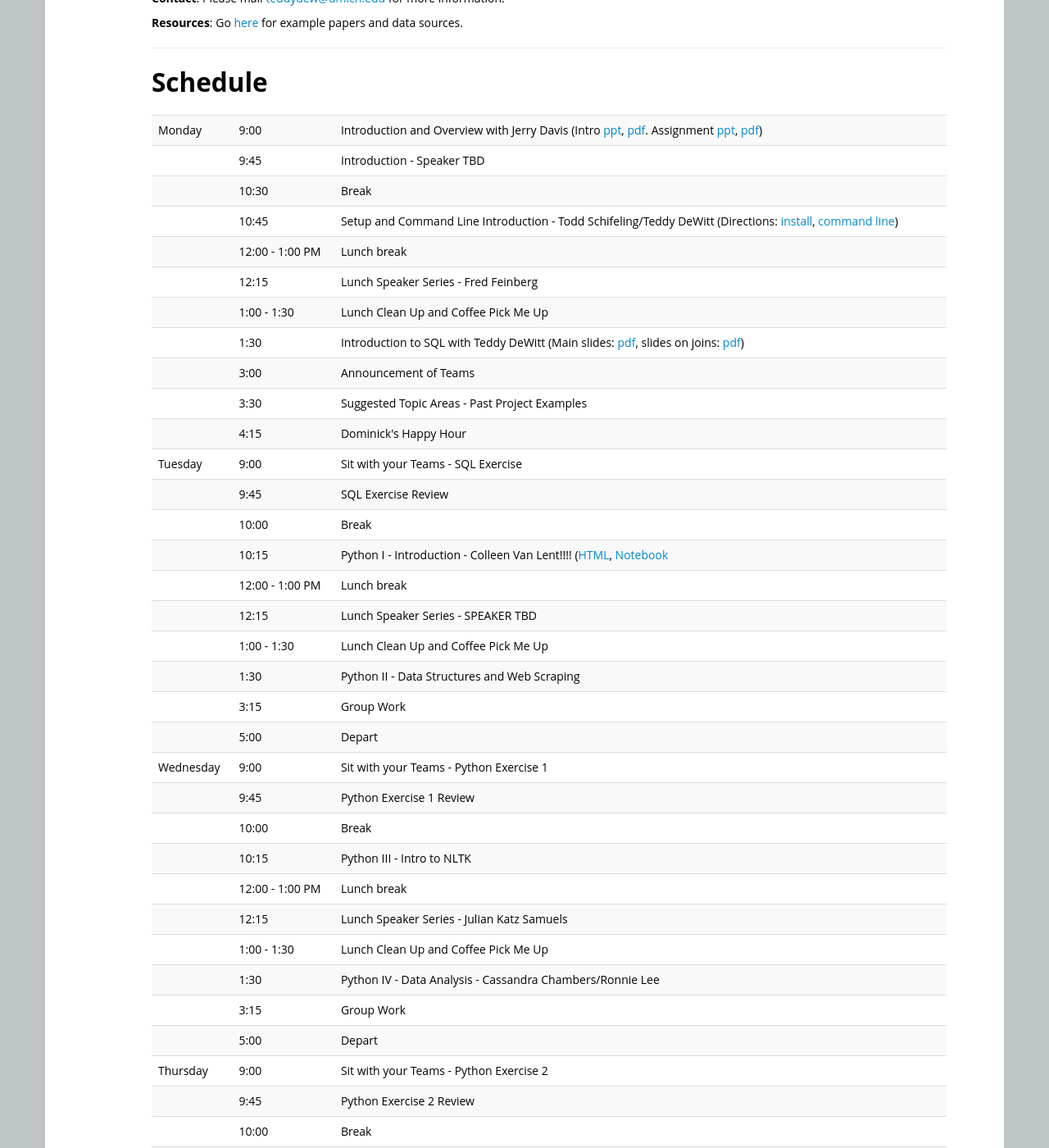
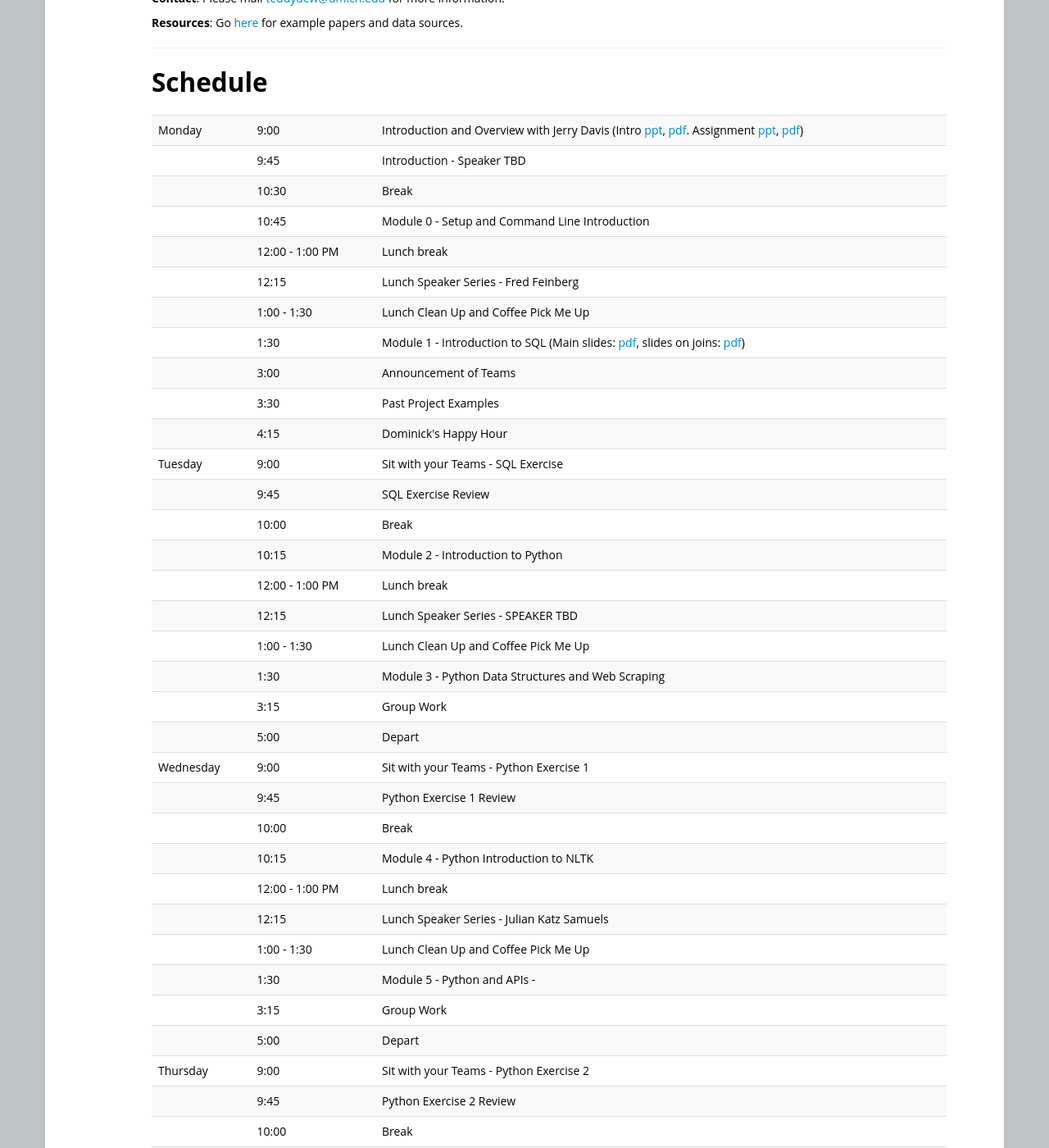
Before and after one commit to ICOSBigDataCamp/2018-summer-camp, a Jekyll site: the page built from index.html, in a window 1280 px wide and 1400 px high, scrolled down 752 px. Shown: the whole window at 82% size. Built offline with Jekyll 4.4.1, drawn with Linux system fonts in a browser that asks for light colours; some of the changed text lies outside the part shown.

Commit message:
Update index.html
Updating the schedule to send to the TAs and the Teachers

```diff
--- a/index.html
+++ b/index.html
@@ -123,50 +123,50 @@ Organizing committee: Jerry Davis, H. V. Jagadish, Cliff Lampe, and Brian Noble
   <a href="slides/icos_bigdata_assignment.pdf">pdf</a>)</td> </tr>
   <tr> <td></td>        <td>9:45</td>   <td>Introduction -  Speaker TBD</td> </tr>
   <tr> <td></td>        <td>10:30</td>   <td>Break</td> </tr>
-  <tr> <td></td>        <td>10:45</td>   <td>Setup and Command Line Introduction -  Todd Schifeling/Teddy DeWitt
-         (Directions: <a href='install/'>install</a>,
-            <a href='commandline/'>command line</a>)</td> </tr>
+  <tr> <td></td>        <td>10:45</td>   <td> Module 0 - Setup and Command Line Introduction
+         <!--(Directions: <a href='install/'>install</a>,
+            <a href='commandline/'>command line</a>)--></td> </tr>
   <tr> <td></td>        <td>12:00 - 1:00 PM </td>   <td>Lunch break</td> </tr>
   <tr> <td></td>        <td>12:15</td>   <td>Lunch Speaker Series - Fred Feinberg</td> </tr>
   <tr> <td></td>        <td>1:00 - 1:30</td>    <td>Lunch Clean Up and Coffee Pick Me Up</td> </tr>
 
   <!--<tr> <td></td>        <td>1:30</td>    <td>Group formation & How to learn in groups: lessons from design teams, Brian Noble (<a href="slides/Monday-Noble.pptx">ppt</a>)</td> </tr> -->
-  <tr> <td></td>        <td>1:30</td>   <td>Introduction to SQL with Teddy DeWitt
+  <tr> <td></td>        <td>1:30</td>   <td>Module 1 - Introduction to SQL
       (Main slides: <a href="slides/SQL Final 2016-05-10.pdf">pdf</a>, slides on joins: <a href="slides/JOINS -  An Overview.pdf">pdf</a>)</td> </tr>
   <tr> <td></td>       <td>3:00</td>    <td>Announcement of Teams</td> </tr>
-  <tr> <td></td>       <td>3:30</td>    <td>Suggested Topic Areas -  Past Project Examples</td> </tr>
+  <tr> <td></td>       <td>3:30</td>    <td>Past Project Examples</td> </tr>
   <tr> <td></td>       <td>4:15</td>    <td>Dominick's Happy Hour</td> </tr>
   <tr> <td>Tuesday</td><td>9:00</td>    <td>Sit with your Teams - SQL Exercise </td> </tr>
   <tr> <td></td>       <td>9:45</td>    <td>SQL Exercise Review</td> </tr>
   <tr> <td></td>       <td>10:00</td>   <td>Break</td> </tr>
-  <tr> <td></td>       <td>10:15</td>   <td>Python I - Introduction - Colleen Van Lent!!!!
-      (<a href="slides/ICOS Big Data Camp-2016.html">HTML</a>,
-    <a href="slides/ICOS Big Data Camp-2016.ipynb">Notebook</a> </td> </tr>
+  <tr> <td></td>       <td>10:15</td>   <td>Module 2 - Introduction to Python
+     <!-- (<a href="slides/ICOS Big Data Camp-2016.html">HTML</a>,
+    <a href="slides/ICOS Big Data Camp-2016.ipynb">Notebook</a> --> </td> </tr>
   <tr> <td></td>       <td>12:00 - 1:00 PM </td>   <td>Lunch break</td> </tr>
   <tr> <td></td>       <td>12:15</td>   <td>Lunch Speaker Series - SPEAKER TBD</td> </tr>
   <tr> <td></td>       <td>1:00 - 1:30</td>    <td>Lunch Clean Up and Coffee Pick Me Up</td> </tr>
-  <tr> <td></td>       <td>1:30</td>   <td>Python II -  Data Structures and Web Scraping</td> </tr>
+  <tr> <td></td>       <td>1:30</td>   <td>Module 3 - Python Data Structures and Web Scraping</td> </tr>
   <tr> <td></td>       <td>3:15</td>   <td>Group Work</td> </tr>
   <tr> <td></td>       <td>5:00</td>   <td>Depart</td> </tr>
 
   <tr> <td>Wednesday</td><td>9:00</td>    <td>Sit with your Teams - Python Exercise 1 </td> </tr>
   <tr> <td></td>       <td>9:45</td>    <td>Python Exercise 1 Review</td> </tr>
   <tr> <td></td>       <td>10:00</td>   <td>Break</td> </tr>
-  <tr> <td></td>       <td>10:15</td>   <td>Python III - Intro to NLTK
+  <tr> <td></td>       <td>10:15</td>   <td>Module 4 - Python Introduction to NLTK
       <!-- (<a href="slides/twitter-lib-install.html">Install</a>,
     <a href="apis/examples.zip">Code</a>,
     <a href="apis/api-lecture.txt">Lecture</a>)</td> </tr> -->
   <tr> <td></td>       <td>12:00 - 1:00 PM </td>   <td>Lunch break</td> </tr>
   <tr> <td></td>       <td>12:15</td>   <td>Lunch Speaker Series - Julian Katz Samuels</td> </tr>
   <tr> <td></td>       <td>1:00 - 1:30</td>    <td>Lunch Clean Up and Coffee Pick Me Up</td> </tr>
-  <tr> <td></td>       <td>1:30</td>   <td>Python IV -  Data Analysis - Cassandra Chambers/Ronnie Lee </td> </tr>
+  <tr> <td></td>       <td>1:30</td>   <td>Module 5 - Python and APIs -  </td> </tr>
   <tr> <td></td>       <td>3:15</td>   <td>Group Work</td> </tr>
   <tr> <td></td>       <td>5:00</td>   <td>Depart</td> </tr>
 
   <tr> <td>Thursday</td><td>9:00</td>    <td>Sit with your Teams - Python Exercise 2 </td> </tr>
   <tr> <td></td>       <td>9:45</td>    <td>Python Exercise 2 Review</td> </tr>
   <tr> <td></td>       <td>10:00</td>   <td>Break</td> </tr>
-  <tr> <td></td>       <td>10:15</td>   <td>Python V - APIs</td> </tr>
+  <tr> <td></td>       <td>10:15</td>   <td>Module 6 - Python for Data Analysis </td> </tr>
   <tr> <td></td>       <td>12:00 - 1:00 PM </td>   <td>Lunch break</td> </tr>
   <tr> <td></td>       <td>12:15</td>   <td>Lunch Speaker Series - Felix Kabo</td> </tr>
   <tr> <td></td>       <td>1:00 - 1:30</td>    <td>Lunch Clean Up and Coffee Pick Me Up</td> </tr>
@@ -175,14 +175,15 @@ Organizing committee: Jerry Davis, H. V. Jagadish, Cliff Lampe, and Brian Noble
   <tr> <td></td>       <td>2:15</td>   <td>Speaker TBD</td> </tr>
   <tr> <td></td>       <td>3:00</td>   <td>HACKATHON BEGINS</td> </tr>
   <tr> <td></td>       <td>5:00</td>   <td>PIZZA ARRIVES</td> </tr>
+  <tr> <td></td>       <td>5:00 - 10:00</td>   <td>Rooms at Ross will be available until building closes at 10</td> </tr>
 
-  <tr> <td>FRIDAY </td><td>9:00</td>    <td>HACKATHON! -  Coffee Available in Room TBD </td> </tr>
+  <tr> <td>FRIDAY </td><td>9:00</td>    <td>HACKATHON! -  Coffee Available in R0210 </td> </tr>
   <tr> <td></td>       <td>10:00</td>   <td>HACKATHON!</td> </tr>
   <tr> <td></td>       <td>10:00</td>   <td>HACKATHON!</td> </tr>
   <tr> <td></td>       <td>11:00</td>   <td>HACKATHON!</td> </tr>
-  <tr> <td></td>       <td>12:00</td>   <td>LUNCH in Room TBD -  Come get some and keep working</td> </tr>
+  <tr> <td></td>       <td>12:00</td>   <td>LUNCH in Room R0210 -  Come get some and keep working</td> </tr>
   <tr> <td></td>       <td>1:00</td>   <td>HACKATHON!</td> </tr>
-  <tr> <td></td>       <td>2:45</td>   <td>Send Presentations to Teddy</td> </tr>
+  <tr> <td></td>       <td>2:45</td>   <td>Submit Presentation</td> </tr>
   <tr> <td></td>       <td>3:00</td>   <td>Presentations Begin</td> </tr>
   <tr> <td></td>       <td>5:00</td>   <td>Feedback</td> </tr>
   <tr> <td></td>       <td>6:00</td>   <td>Celebration at Dominick's</td> </tr>
```
